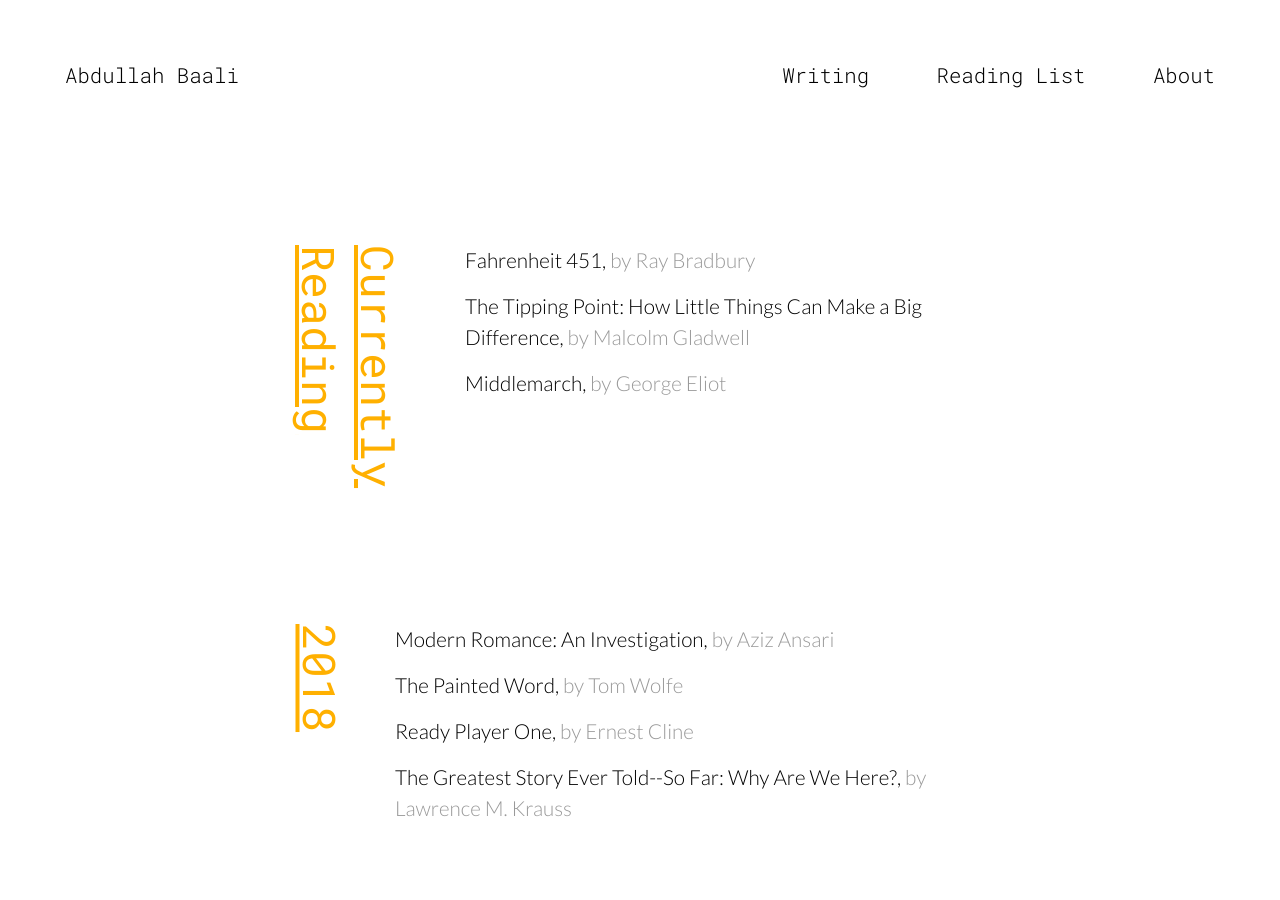
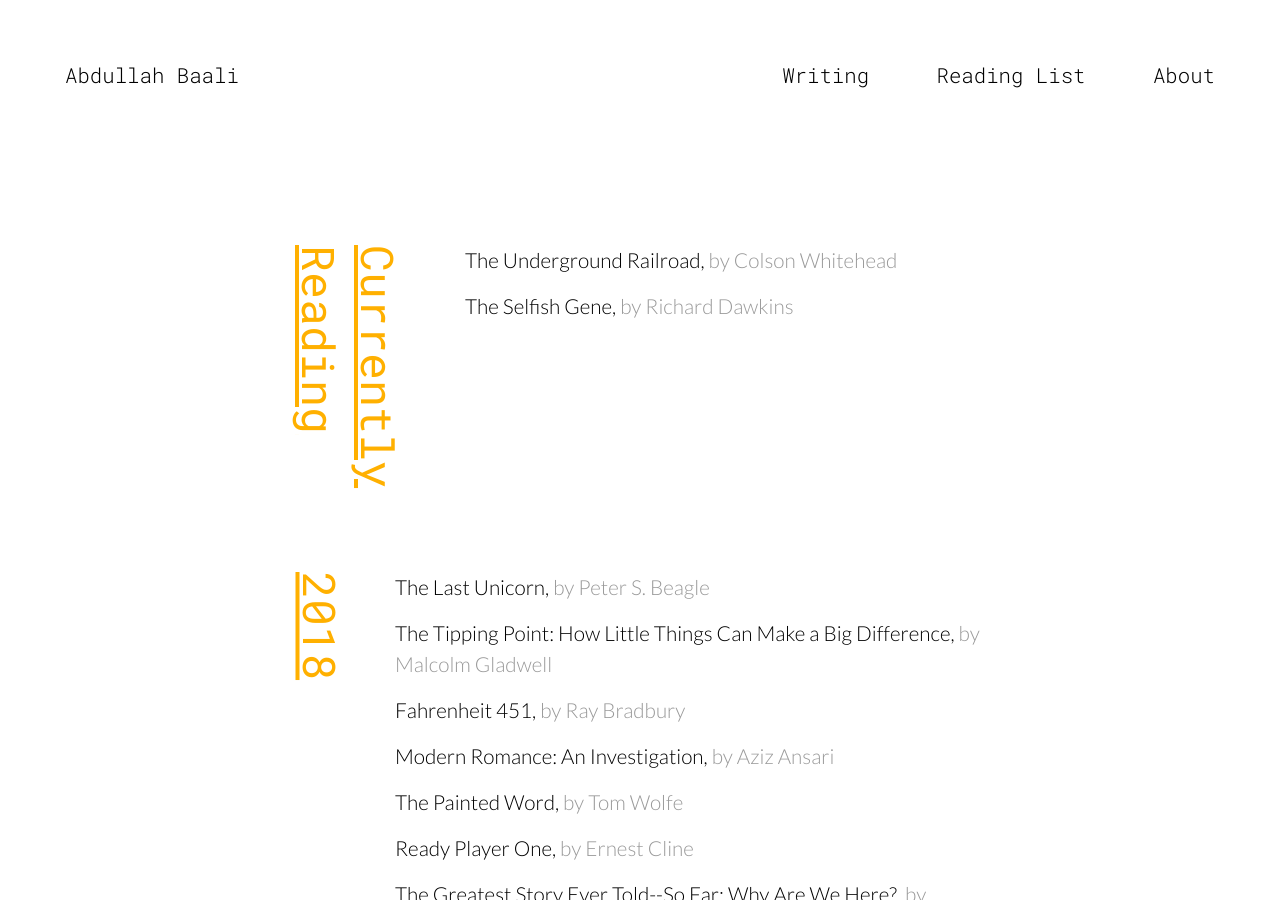
Before and after one commit to trufflesprouts/trufflesprouts.github.io, a Jekyll site: the page built from reading-list.md, in a window 1280 px wide and 900 px high. Built offline with Jekyll 4.4.1, drawn with Linux system fonts in a browser that asks for light colours; comment, search, counter and statistics services are not loaded.

Commit message:
update reading-list

```diff
--- a/_layouts/reading-list.html
+++ b/_layouts/reading-list.html
@@ -5,9 +5,9 @@
 <div class="reading-list">
   <h1 class="w-40">Currently<br>Reading</h1>
   <div class="book-list w-60">
-    <p>Fahrenheit 451, <span class="book-author">by Ray Bradbury</span></p>
-    <p>The Tipping Point: How Little Things Can Make a Big Difference, <span class="book-author">by Malcolm Gladwell</span></p>
-    <p>Middlemarch, <span class="book-author">by George Eliot</span></p>
+    <p>The Underground Railroad, <span class="book-author">by Colson Whitehead</span></p>
+    <p>The Selfish Gene, <span class="book-author">by Richard Dawkins</span></p>
+    <!-- <p>Middlemarch, <span class="book-author">by George Eliot</span></p> -->
   </div>
 
 
@@ -17,6 +17,9 @@
 
   <h1 class="w-30">2018</h1>
   <div class="book-list w-70">
+    <p>The Last Unicorn, <span class="book-author">by Peter S. Beagle</span></p>
+    <p>The Tipping Point: How Little Things Can Make a Big Difference, <span class="book-author">by Malcolm Gladwell</span></p>
+    <p>Fahrenheit 451, <span class="book-author">by Ray Bradbury</span></p>
     <p>Modern Romance: An Investigation, <span class="book-author">by Aziz Ansari</span></p>
     <p>The Painted Word, <span class="book-author">by Tom Wolfe</span></p>
     <p>Ready Player One, <span class="book-author">by Ernest Cline</span></p>
```
